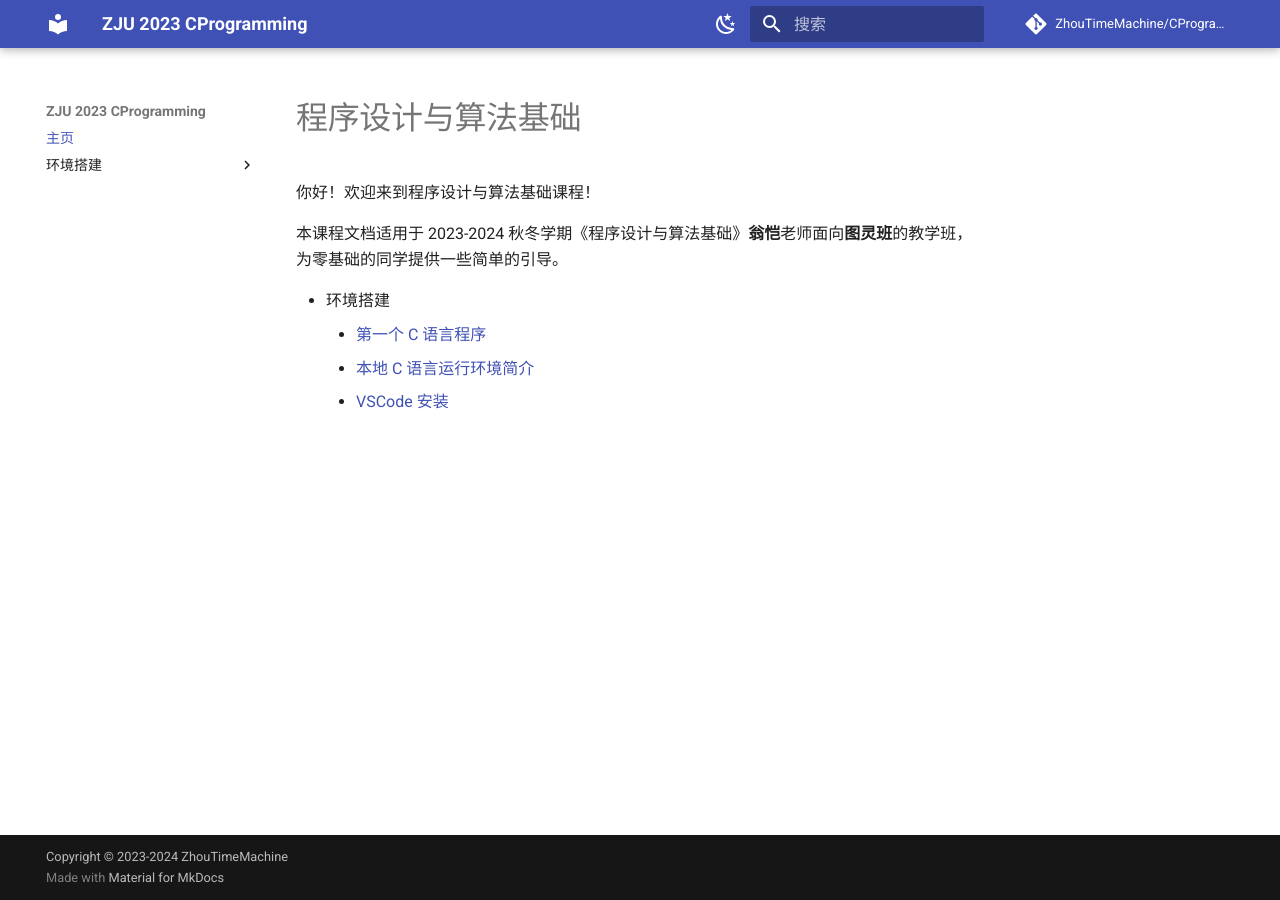
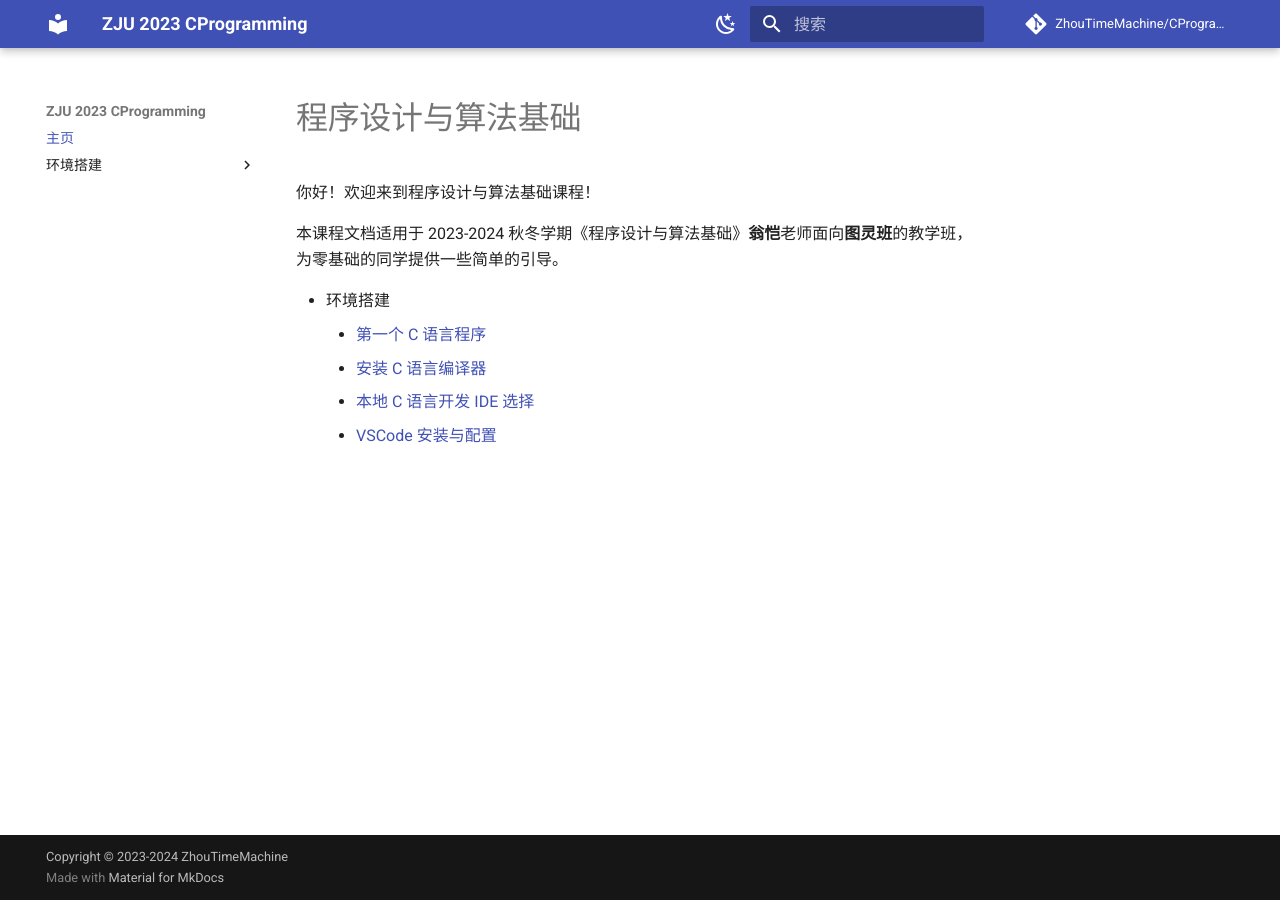
Before and after one commit to ZhouTimeMachine/2023_FPA, an MkDocs documentation site: the page built from docs/index.md, in a window 1280 px wide. Built offline with MkDocs 1.6.1 and Material for MkDocs 9.7.7, drawn with Linux system fonts in a browser that asks for light colours; comment, search, counter and statistics services are not loaded.

Commit message:
add compiler guide

```diff
--- a/docs/index.md
+++ b/docs/index.md
@@ -6,5 +6,6 @@
 
 - 环境搭建
     - [第一个 C 语言程序](env/first_C.md)
-    - [本地 C 语言运行环境简介](env/local_env.md)
-    - [VSCode 安装](env/vsc_install.md)
+    - [安装 C 语言编译器](env/C_compiler.md)
+    - [本地 C 语言开发 IDE 选择](env/local_env.md)
+    - [VSCode 安装与配置](env/vsc_install.md)
--- a/mkdocs.yml
+++ b/mkdocs.yml
@@ -32,19 +32,36 @@
   - search
 
 markdown_extensions:
-  - admonition
-  - md_in_html
+  - admonition # mkdocs 警告框
+  - md_in_html # 脚注
+  - meta # 自定义文章元数据
+  - pymdownx.caret # 下划线
+  - pymdownx.mark # 文本高亮
+  - pymdownx.tilde # 删除线
   - pymdownx.details
   - pymdownx.superfences
+  - pymdownx.critic
+  - pymdownx.arithmatex: # 数学公式的 TeX 语法支持
+      generic: true
+  - pymdownx.emoji: # 表情支持
+      emoji_generator: !!python/name:pymdownx.emoji.to_svg
   - pymdownx.tabbed:
       alternate_style: true
   - pymdownx.highlight:
       anchor_linenums: true
       line_spans: __span
       pygments_lang_class: true
+  - pymdownx.tasklist: # 任务清单支持
+      custom_checkbox: true
   - pymdownx.inlinehilite
   - pymdownx.snippets
+  - pymdownx.magiclink
+  - pymdownx.smartsymbols
+  - pymdownx.superfences
   - tables
+  # - toc: # 大纲
+  #     permalink: true
+  #     slugify: !!python/name:pymdownx.slugs.uslugify
 
 extra_css:
   - _css/style.css
@@ -53,5 +70,6 @@
   - 主页: index.md
   - 环境搭建:
     - 第一个 C 语言程序: env/first_C.md
-    - 本地 C 语言运行环境: env/local_env.md
-    - VSCode 安装: env/vsc_install.md
+    - 安装 C 语言编译器: env/C_compiler.md
+    - 本地 C 语言开发 IDE 选择: env/local_env.md
+    - VSCode 安装与配置: env/vsc_install.md
```
Also changed, not shown: README.md (+2 -2 lines), 11 other files.
